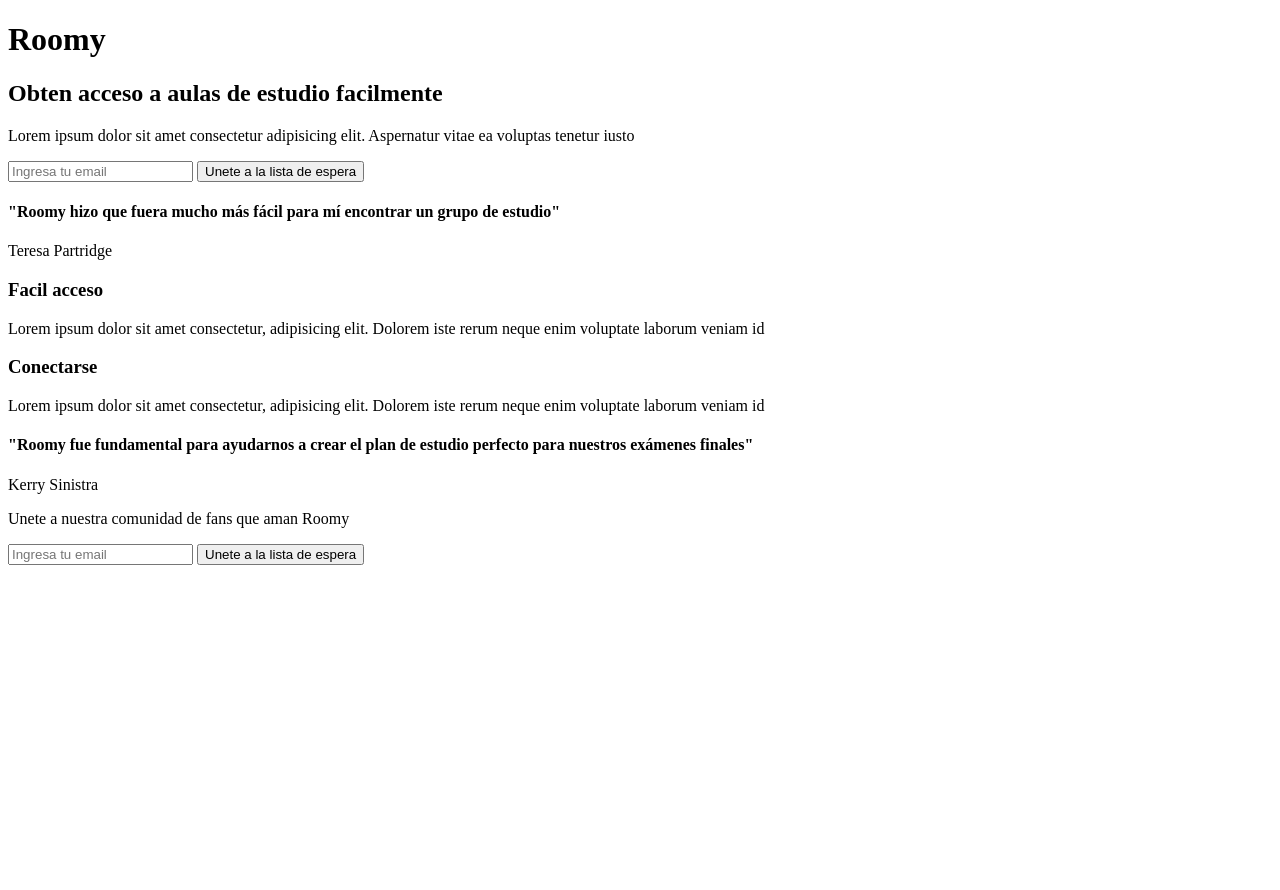
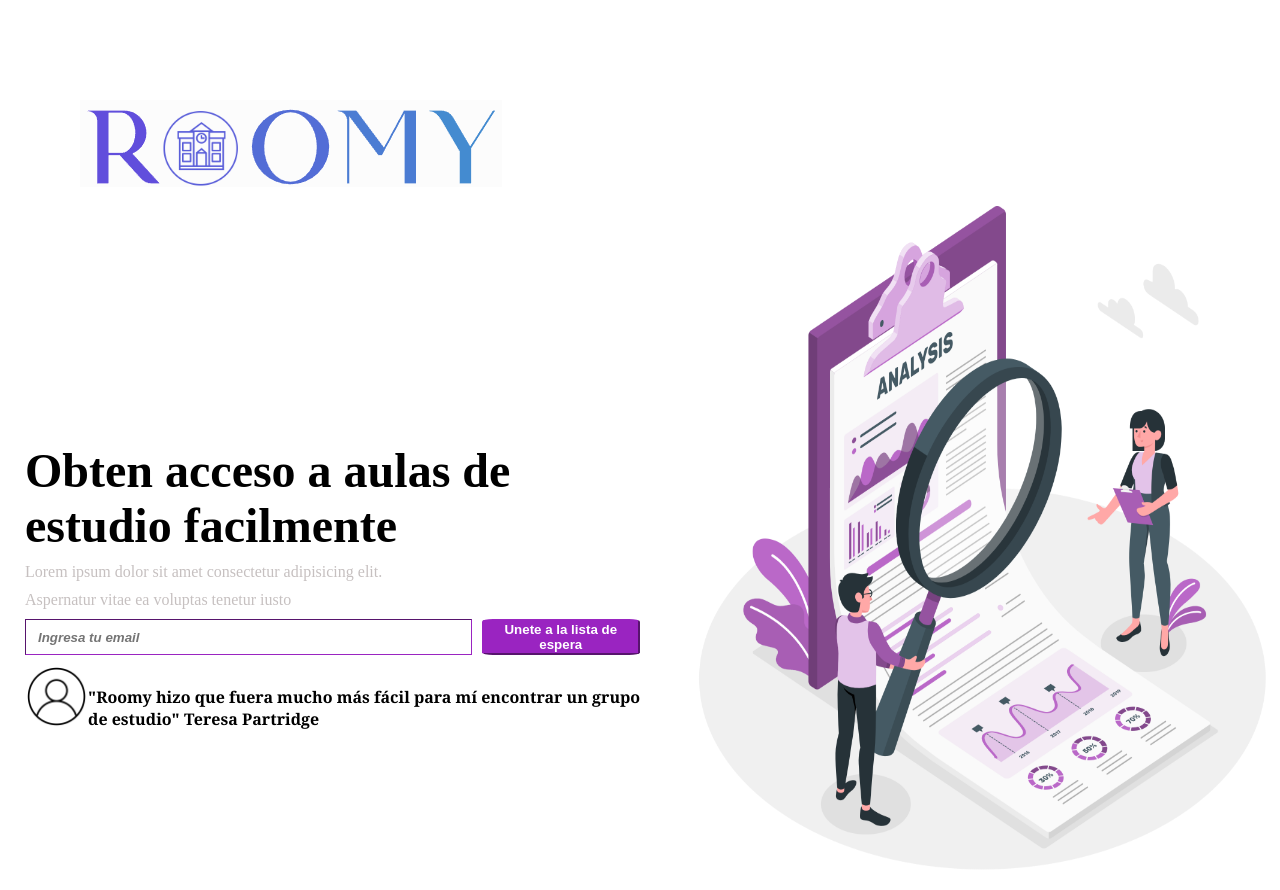
Before and after one commit to ProgramacionInternet/23A-M5-E6-Caelina, a plain HTML site: page index.html in a window 1280 px wide. Shown: the top 890 px of the page. Before the commit the page ends 800 px from the top, so only its background shows below. Drawn offline with Linux system fonts and the light colour scheme.

Commit message:
Estilo de la pagina

```diff
--- a/index.html
+++ b/index.html
@@ -4,49 +4,52 @@
     <meta charset="UTF-8">
     <meta http-equiv="X-UA-Compatible" content="IE=edge">
     <meta name="viewport" content="width=device-width, initial-scale=1.0">
+    <link rel="shortcut icon" href="Imagenes/Logo-icono.png">
+    <link rel="stylesheet" href="style.css">
     <title>Roomy</title>
 </head>
 <body>
     <main>
-        <header>
-            <h1 class="Titulo">Roomy</h1>
+        <header class="Titulo">
+            <img src="Imagenes/Logo.png" alt="Logo de Roomy" class="logo">
         </header>
+        <section class="seccion1">
+            <section class="seccion1-subseccion1">
+                <h2 class="seccion1-subsecccion1_texto1">Obten acceso a aulas de estudio facilmente</h2>
+                <p class="seccion1-subseccion_texto2">Lorem ipsum dolor sit amet consectetur adipisicing elit.</p>
+                <p class="seccion1-subseccion_texto2">Aspernatur vitae ea voluptas tenetur iusto</p>
 
-        <section class="seccion1">
-            <h2>Obten acceso a aulas de estudio facilmente</h2>
-            <p>Lorem ipsum dolor sit amet consectetur adipisicing elit. Aspernatur vitae ea voluptas tenetur iusto</p>
-
-            <input class="campo" type="email" placeholder="Ingresa tu email">
-            <button class="boton" type="">Unete a la lista de espera</button>
+            <section class="registro">
+                <input class="campo" type="email" placeholder="Ingresa tu email">
+                <button class="boton" type="">Unete a la lista de espera</button>
+            </section>
 
             <div class="testimonio">
-                <h4>"Roomy hizo que fuera mucho más fácil para mí encontrar un grupo de estudio"</h4>
-                <p>Teresa Partridge</p>
+                <img src="Imagenes/icono-perfil.png" alt="icono-perfil" class="perfil">
+                <h4>"Roomy hizo que fuera mucho más fácil para mí encontrar un grupo de estudio" Teresa Partridge</h4>
+
             </div>
+            </section>
+            <section>
+                <img src="Imagenes/Analisis.png" alt="Imagen de Analisis" class="seccion1-subseccion2-imagen1">
+            </section>
         </section>
 
         <section class="seccion2">
-            <h3>Facil acceso</h3>
-            <p>Lorem ipsum dolor sit amet consectetur, adipisicing elit. Dolorem iste rerum neque enim voluptate laborum veniam id</p>
+            <section class="seccion2-subseccion1">
+                <img src="Imagenes/Companeros.jpg" alt="compañeros estudiando" class="seccsion2-imagen1">
+            </section>
+            <section class="seccion2-subccion2">
+                <h3 class="seccion2-texto1">Facil acceso</h3>
+                <p class="seccion2-texto2">Lorem ipsum dolor sit amet consectetur, adipisicing elit. Dolorem iste rerum neque enim voluptate laborum veniam id</p>
+            </section>
+
         </section>
 
         <section class="seccion3">
-            <h3>Conectarse</h3>
-            <p>Lorem ipsum dolor sit amet consectetur, adipisicing elit. Dolorem iste rerum neque enim voluptate laborum veniam id</p>
+            <h3 class="seccion3-texto1">Conectarse</h3>
+            <p class="seccion3-texto2">Lorem ipsum dolor sit amet consectetur, adipisicing elit. Dolorem iste rerum neque enim voluptate laborum veniam id</p>
         </section>
-
-        <div class="testimonio2">
-            <h4>"Roomy fue fundamental para ayudarnos a crear el plan de estudio perfecto para nuestros exámenes finales"</h4>
-            <p>Kerry Sinistra</p>
-        </div>
-
-        <section class="seccion3">
-            <p>Unete a nuestra comunidad de fans que aman Roomy</p>
-            <input class="campo" type="email" placeholder="Ingresa tu email">
-            <button class="boton" type="">Unete a la lista de espera</button>
-        </section>
-
     </main>
-
 </body>
 </html>
--- /dev/null
+++ b/style.css
@@ -0,0 +1,107 @@
+body{
+    background: #FFFFFF;
+    margin: 0;
+}
+.Titulo{
+    display: flex;
+    width: 100%;
+    height: 30%;
+
+}
+.logo{
+    display: flex;
+    margin-top: 90px;
+    margin: 100px 0 0 80px;
+}
+.seccion1{
+    display: flex;
+
+}
+.seccion1-subseccion1{
+    margin: 20% 25px 100px 25px;
+}
+.seccion1-subsecccion1_texto1{
+    display: block;
+    font-size: 3em;
+    font-weight: bold;
+    color: #000000;
+    margin: 0 0 10px 0;
+}
+.seccion1-subseccion_texto2{
+    font-size: 1em;
+    color: #C6C0C0;
+    margin: 0 0 10px 0;
+}
+.registro{
+    display: flex;
+}
+.campo{
+    width: 70%;
+    margin: 0 10px 0 0;
+    border-color: #9A24C1;
+    border-width: 1px;
+    font-weight: bold;
+    font-style: italic;
+    padding: 2px 2px;
+    text-indent: 10px;
+    color: #9A24C1;
+}
+.boton{
+    width: 25%;
+    background-color: #9A24C1;
+    color:#FFFFFF;
+    font-weight: bold;
+    border-color: #9A24C1;
+    border-radius: 7%;
+}
+.testimonio{
+    display: flex;
+    margin-top: 10px;
+    font-weight: bold;
+    font-family: Georgia, 'Times New Roman', Times, serif;
+}
+.perfil{
+    width: 10%;
+    height: 20%;
+}
+.seccion1-subseccion2-imagen1{
+    width: 600px;
+    height: 700px;
+}
+.seccion2{
+    display: flex;
+}
+.seccion2-subseccion1{
+    margin: 10% 10% 5% 5%;
+}
+.seccsion2-imagen1{
+    width: 500px;
+    height: 600px;
+}
+.seccion2-subccion2{
+    margin: 12% 0 0 0;
+    flex-direction: column;
+    justify-content: center;
+}
+.seccion2-texto1{
+    font-size: 5em;
+}
+.seccion2-texto2{
+    font-size: 2em;
+    color: #C6C0C0;
+}
+
+.seccion3{
+    width: 100%;
+    height: 200px;
+    background-color: #9A24C1;
+    color: #FFFFFF;
+    text-align: center;
+    font-family:'Lucida Sans', 'Lucida Sans Regular', 'Lucida Grande', 'Lucida Sans Unicode', Geneva, Verdana, sans-serif;
+}
+.seccion3-texto1{
+    font-size: 3em;
+}
+.seccion3-texto2{
+    font-size: 2em;
+}
```
Also changed, not shown: Imagenes/Analisis.png (added), Imagenes/Companeros.jpg (added), Imagenes/Logo-icono.png (added), Imagenes/Logo.png (added), Imagenes/icono-perfil.png (added).
